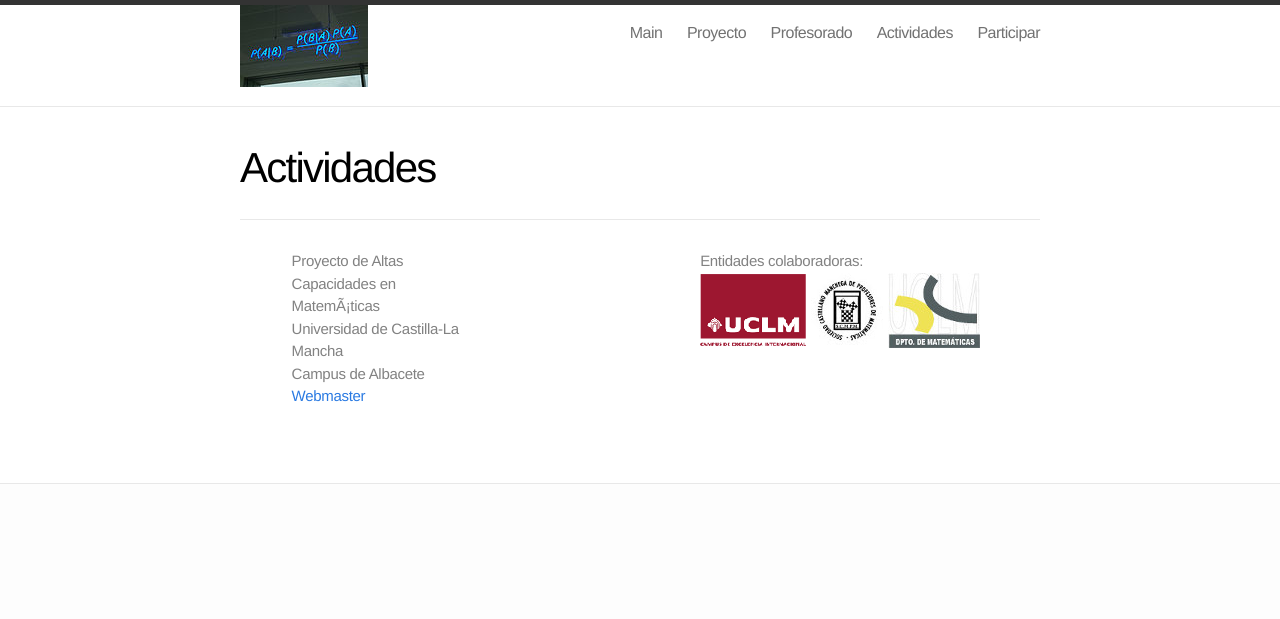
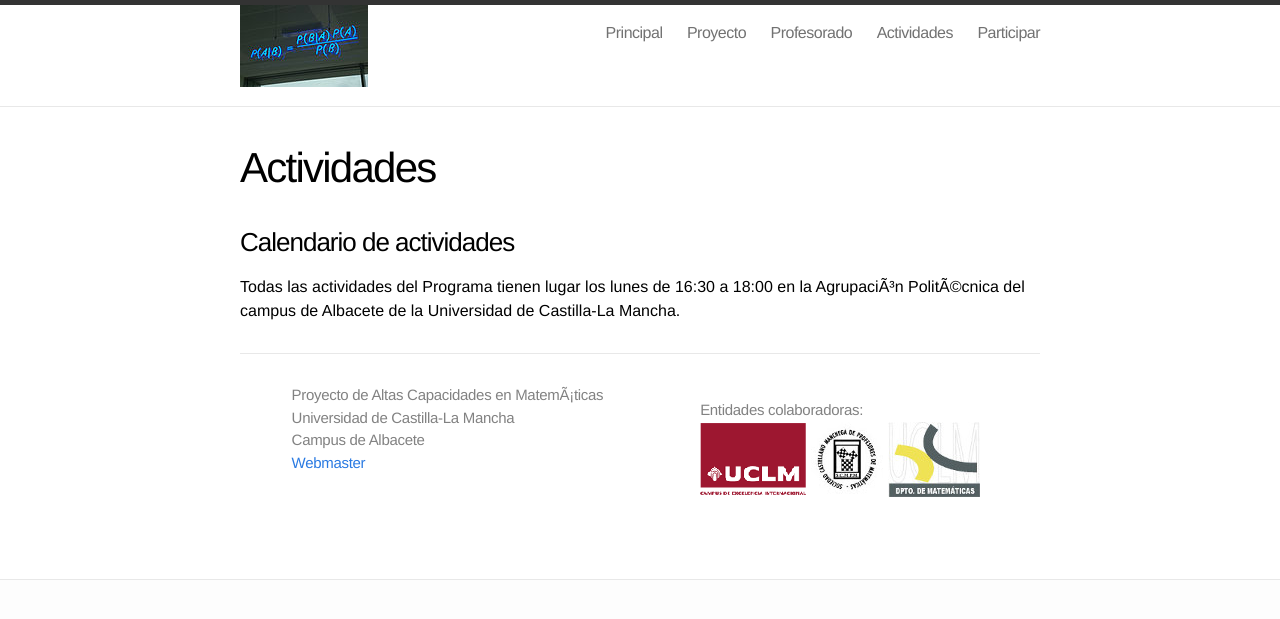
Before and after one commit to acmalbacete/acmalbacete.github.io, a Jekyll site: the page built from 03_actividades.md, in a window 1280 px wide. Shown: the top 619 px of the page. Built offline with Jekyll 4.4.1, drawn with Linux system fonts in a browser that asks for light colours.

```diff
--- a/03_actividades.md
+++ b/03_actividades.md
@@ -3,3 +3,8 @@
 title: Actividades
 permalink: /actividades/
 ---
+
+
+### Calendario de actividades
+
+Todas las actividades del Programa tienen lugar los lunes de 16:30 a 18:00 en la Agrupación Politécnica del campus de Albacete de la Universidad de Castilla-La Mancha.
--- a/_includes/footer.html
+++ b/_includes/footer.html
@@ -4,7 +4,7 @@
   <div class="wrap">
 
 
-    <div class="footer-col-1 column">
+    <div class="footer-col-12 column">
       <ul>
         <li>{{ site.title }}</li>
         <li>Universidad de Castilla-La Mancha</li>
--- a/_includes/webheader.html
+++ b/_includes/webheader.html
@@ -18,7 +18,8 @@
         </svg>
       </a>
       <div class="trigger">
-        <a class="page-link" href = "{{ 'index.html' |prepend: site.baseurl }}">Main</a>
+        <!-- a class="page-link" href = "{{ 'index.html' |prepend: site.baseurl }}">Main</a -->
+        <a class="page-link" href = "/index.html">Principal</a>
         {% for page in site.pages %}
           {% if page.title %}<a class="page-link" href="{{ page.url | prepend: site.baseurl }}">{{ page.title }}</a>{% endif %}
         {% endfor %}
--- a/css/main.css
+++ b/css/main.css
@@ -111,6 +111,15 @@
   width: -moz-calc(41.875%);
   width: -o-calc(41.875%);
   width: calc(41.875%);
+}
+
+.footer-col-12 {
+  width = 445px;
+  width: -webkit-calc(58.125% - 10px);
+  width: -moz-calc(58.125% - 10px);
+  width: -o-calc(58.125% - 10px);
+  width: calc(58.125% - 10px);
+  margin-right: 10px
 }
 
 .site-footer ul { list-style: none; }
--- a/index.html
+++ b/index.html
@@ -9,6 +9,12 @@
   </div>
 
   <div class = "main-col-2">
+
+  <p>
+  <a href = "https://docs.google.com/forms/d/e/1FAIpQLSec8yEjB8dV9QuL_rdigjtIF3aFLl89UfeoDjcA16Q-dFll9Q/viewform?usp=sf_link"> Encuesta Proyecto Altas Capacidades 2016/2017</a>
+  </p>
+
+
   <p><b>Proyecto de Altas Capacidades en Matemáticas</b></p>
 
   <p> Universidad de Castilla-La Mancha</p>
```
